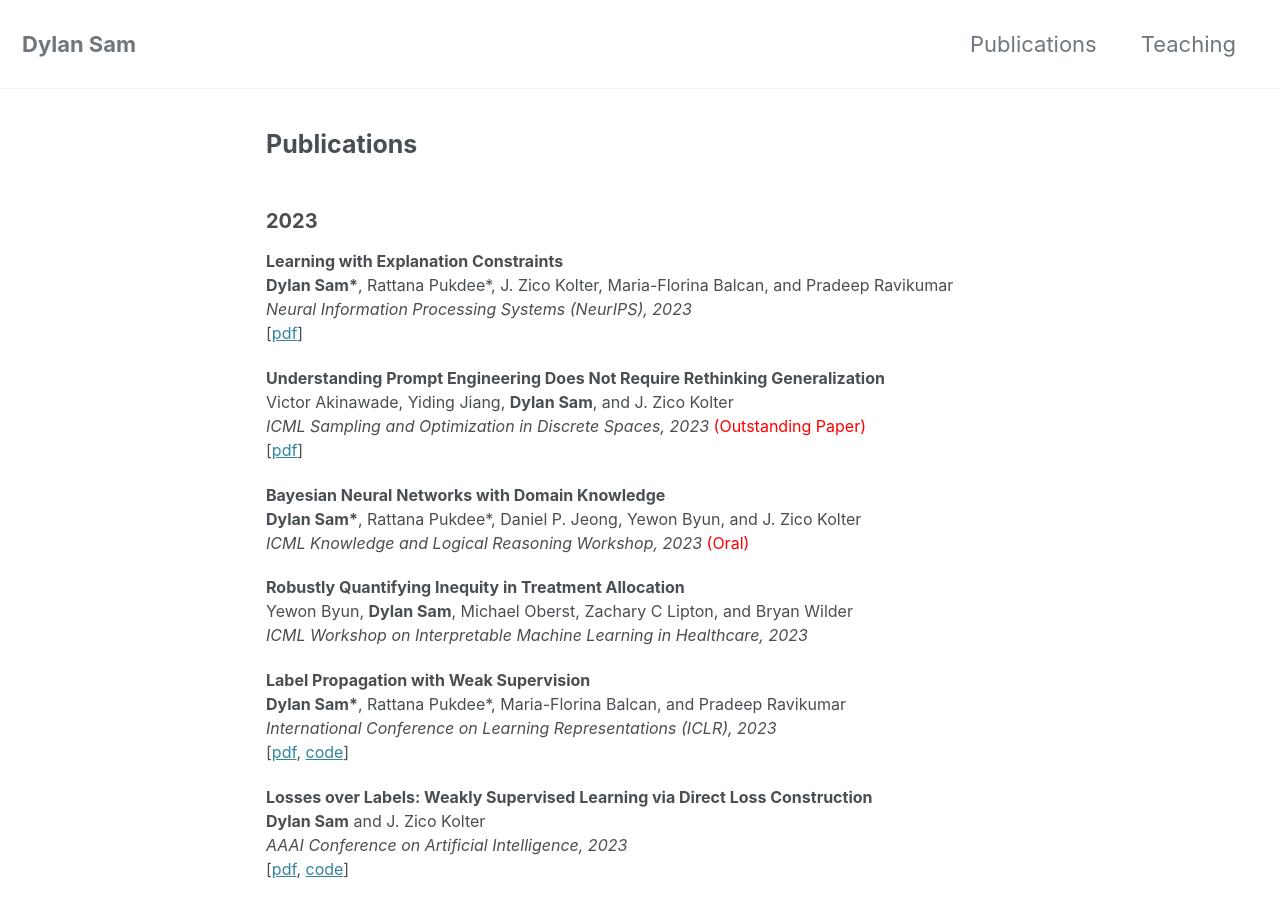
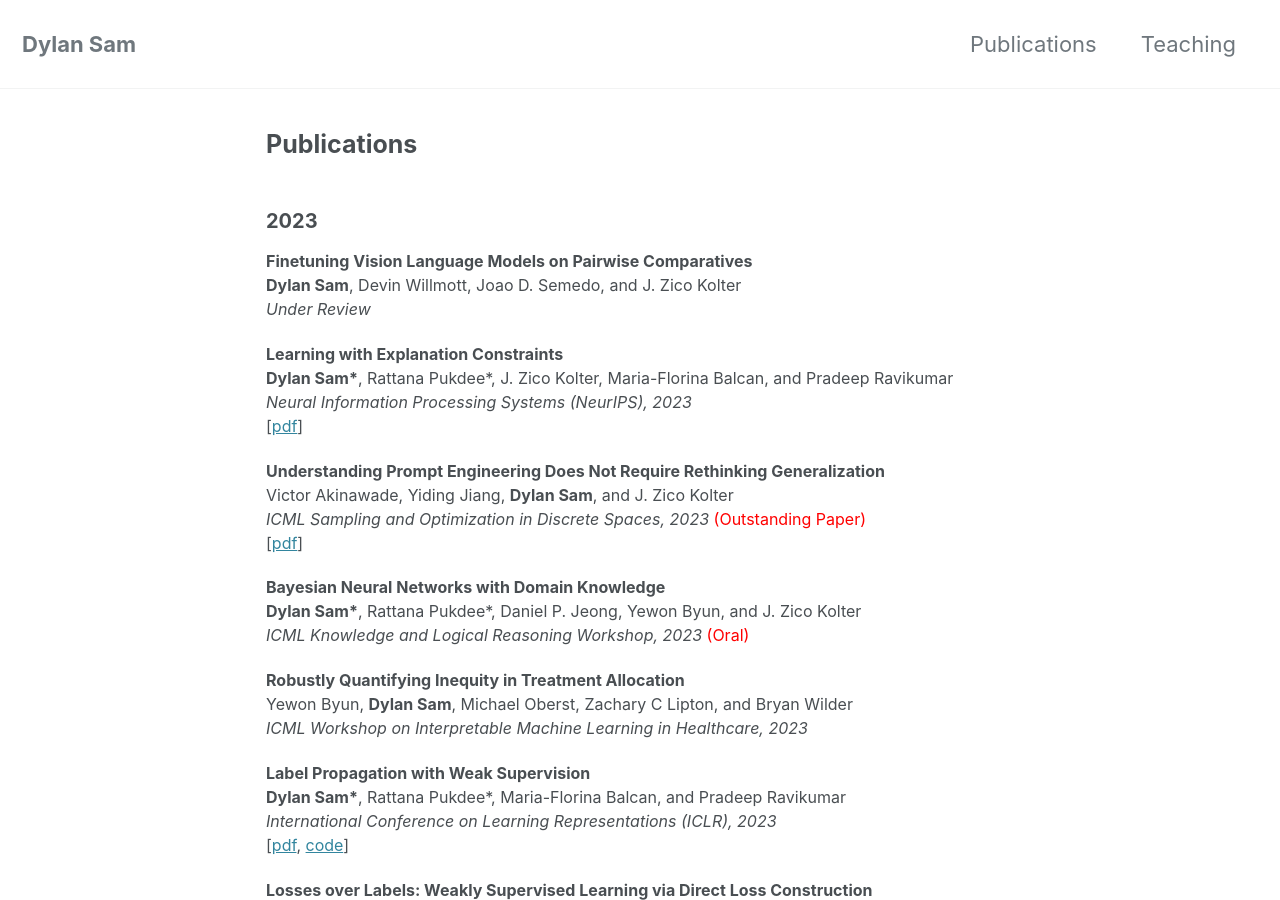
Before and after one commit to dsam99/dsam99.github.io, a Jekyll site: the page built from publications.md, in a window 1280 px wide and 900 px high. Built offline with Jekyll 4.4.1, drawn with Linux system fonts in a browser that asks for light colours; cached includes are drawn as plain includes; nearby versions of some CDN libraries; a style sheet for code colours, icons or effects is not loaded; some of the changed text lies outside the part shown.

Commit message:
updates new year

```diff
--- a/_includes/footer/custom.html
+++ b/_includes/footer/custom.html
@@ -25,7 +25,7 @@
 	    <i class="fab fa-github" aria-hidden="true"></i> <a href="https://github.com/dsam99">Github</a>
     </p>
 
-    <p> Last modified： 9/2023 </p>
+    <p> Last modified： 12/2023 </p>
 
 </div>
 <!-- end custom footer snippets -->
--- a/_layouts/home.html
+++ b/_layouts/home.html
@@ -11,7 +11,7 @@ layout: default
 	<h2>About</h2>
 
 	<p>
-		Hi, I'm Dylan! I'm a third year PhD student in the Machine Learning Department at CMU, where I am fortunate to be advised by <a href="https://zicokolter.com/">Zico Kolter</a>. My work is supported by a NSF Graduate Research Fellowship and an ARCS Scholarship. My research interests are in developing machine learning methods in settings with limited supervision. This broadly includes adapting and aligning foundation models, incorporating weak supervision or more general forms of domain knowledge, and generalization.
+		Hi, I'm Dylan! I'm a third year PhD student in the Machine Learning Department at CMU, where I am fortunate to be advised by <a href="https://zicokolter.com/">Zico Kolter</a>. My work is supported by a NSF Graduate Research Fellowship and an ARCS Scholarship. My research interests are in developing machine learning methods in settings with limited supervision. This broadly includes adapting and aligning large pretrained models, incorporating weak supervision or more general forms of domain knowledge, and generalization.
 	</p>
 
 	<p>
--- a/_layouts/publications.html
+++ b/_layouts/publications.html
@@ -7,7 +7,23 @@ author_profile: false
 
 	<h1 class="publications-title"> Publications </h1>
 
+
 		<h2 class="abstracts-title">2023 </h2>
+
+			<p class="title"> <b>Finetuning Vision Language Models on Pairwise Comparatives </b><br>
+				<strong>Dylan Sam</strong>, Devin Willmott, Joao D. Semedo, and J. Zico Kolter<br>
+				<i>Under Review</i> <br>
+			</p>
+
+			<!-- <p class="title"> <b>Computing Low-Entropy Couplings for Large-Support Distributions</b><br>
+				Samuel Sokota, <strong>Dylan Sam</strong>, Christian Schroeder de Witt, Spencer Compton, Jakob Nicolaus Foerster, and J. Zico Kolter.
+				<i>Under Review</i> <br>
+			</p> -->
+
+			<!-- <p class="title"> <b>Robust Quantification of Inequity in Treatment Allocation</b><br>  -->
+				<!-- Yewon Byun, <strong>Dylan Sam</strong>, Michael Oberst, Zachary C. Lipton, and Bryan Wilder. -->
+				<!-- <i>Under Review</i> <br> -->
+			<!-- </p> -->
 
 			<p class="title"> <b>Learning with Explanation Constraints </b><br>
 				<strong>Dylan Sam*</strong>, Rattana Pukdee*, J. Zico Kolter, Maria-Florina Balcan, and Pradeep Ravikumar<br>
```
